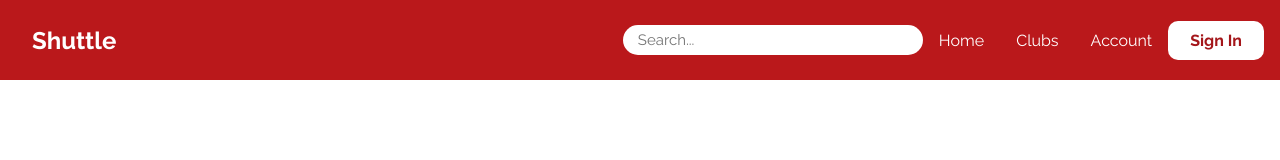
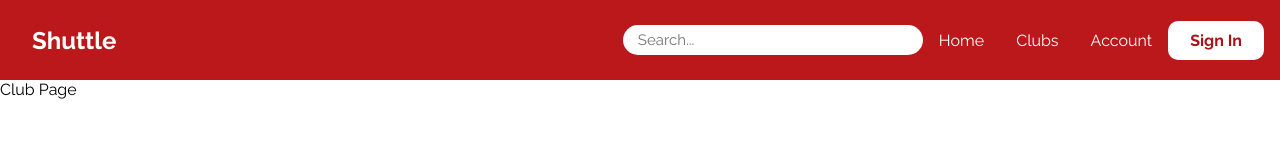
Before and after one commit to macyso12/shuttle, a React (Create React App) app: page /clubs in a window 1280 px wide. Shown: the top 160 px of the page. Built offline with nearby package versions, Linux system fonts and the light colour scheme; the HTML template or start-up script is replaced by a standard one.

Commit message:
update navigation routing, and tested pages components

```diff
--- a/src/App.js
+++ b/src/App.js
@@ -1,11 +1,11 @@
 import './App.css';
-import Navbar from './components/Navbar';
+import Layout from './components/Layout/Layout';
 import {BrowserRouter as Router} from 'react-router-dom';
 
 function App() {
   return (
     <Router>
-      <Navbar />
+      <Layout />
     </Router>
   );
 }
--- /dev/null
+++ b/src/components/Layout/Layout.js
@@ -0,0 +1,14 @@
+import React from 'react';
+import Content from '../../navigation/Content';
+import NavBar from '../Navbar/index';
+
+function Layout() {
+  return (
+    <div>
+      <NavBar />
+      <Content />
+    </div>
+  );
+}
+
+export default Layout;
--- a/src/components/Navbar/index.js
+++ b/src/components/Navbar/index.js
@@ -18,7 +18,7 @@ const Navbar = () => {
                     <input type="text" placeholder="Search..." />
 
 
-                    <NavLink to="/home" activeStyle>
+                    <NavLink to="/" activeStyle>
                         Home
                     </NavLink>
                     <NavLink to="/clubs" activeStyle>
--- /dev/null
+++ b/src/navigation/Content.js
@@ -0,0 +1,8 @@
+import React from 'react';
+import {Main} from './Main';
+
+function Content() {
+  return <Main />;
+}
+
+export default Content;
--- /dev/null
+++ b/src/navigation/Main.js
@@ -0,0 +1,19 @@
+import React from 'react';
+// import { BrowserRouter as Router, Route } from "react-router-dom";
+import {Route, Routes} from 'react-router-dom';
+import Home from '../pages/home';
+import Clubs from '../pages/clubs';
+import Account from '../pages/account';
+import SignIn from '../pages/signIn';
+export const Main = () => {
+  return (
+    <Routes>
+      <Route exact path="/" element={<Home />} />
+      <Route path="/clubs" element={<Clubs />} />
+      <Route path="/account" element={<Account />} />
+      <Route path="/signin" element={<SignIn />} />
+    </Routes>
+  );
+};
+
+export default Main;
--- /dev/null
+++ b/src/pages/account.js
@@ -0,0 +1,7 @@
+import * as React from 'react';
+
+function Home() {
+  return <div>Account Page</div>;
+}
+
+export default Home;
--- /dev/null
+++ b/src/pages/clubs.js
@@ -0,0 +1,11 @@
+import * as React from 'react';
+
+function Home() {
+  return (
+    <div>
+      Club Page
+    </div>
+  );
+}
+
+export default Home;
--- /dev/null
+++ b/src/pages/home.js
@@ -0,0 +1,7 @@
+import * as React from 'react';
+
+function Home() {
+  return <div style={{marginTop: 20}}>Home Page</div>;
+}
+
+export default Home;
--- /dev/null
+++ b/src/pages/signIn.js
@@ -0,0 +1,7 @@
+import * as React from 'react';
+
+function Home() {
+  return <div>Sign In Page</div>;
+}
+
+export default Home;
```
